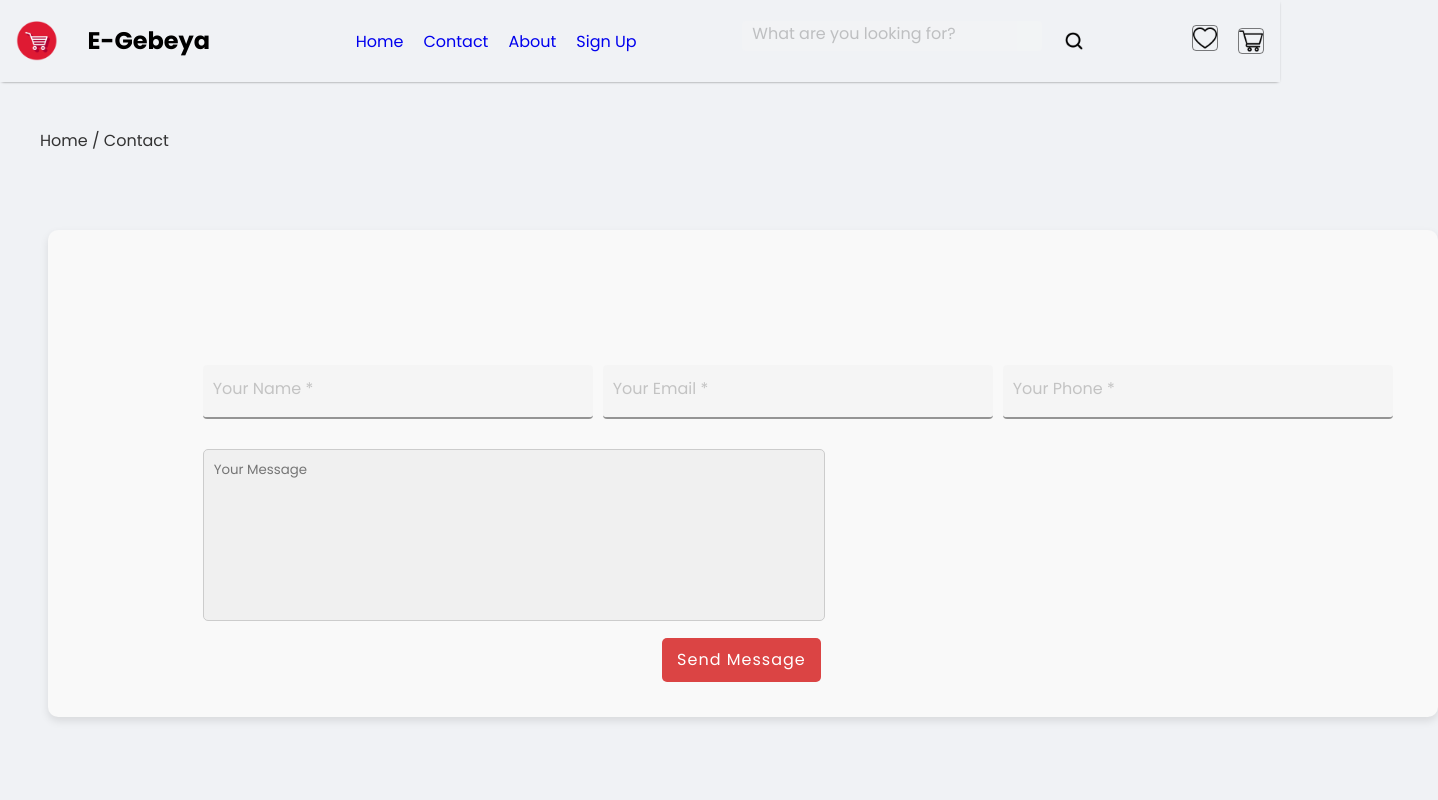
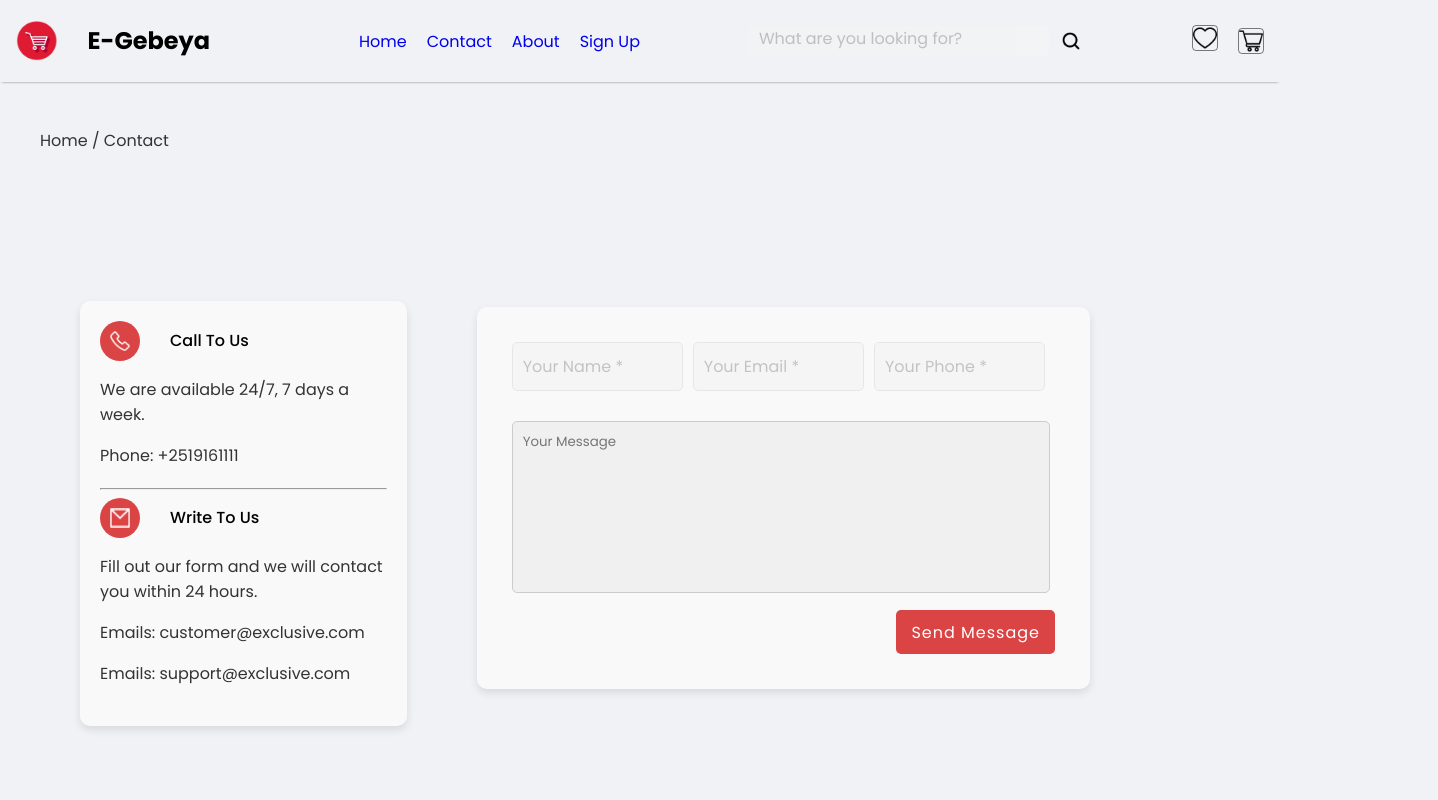
Before and after one commit to CybersoftInt/E-gebeya2, a React (Create React App) app: page /contact in a window 1280 px wide. Shown: the top 800 px of the page, 1438 px wide, since content can reach past the window. Built offline with nearby package versions, Linux system fonts and the light colour scheme.

Commit message:
Update Profile.css, Contact.css, Contact.jsx

```diff
--- a/src/Components/Profile/Profile.css
+++ b/src/Components/Profile/Profile.css
@@ -2,6 +2,7 @@
     display: flex;
     flex-direction: row;
     padding: 20px;
+    margin: auto;
 }
 
 
@@ -21,7 +22,7 @@
     font-weight: 600;
     font-size: 18px;
     color: #333;
-    margin-bottom: 15px;
+    /* margin-bottom: 15px; */
 }
 
 .profile p {
@@ -41,7 +42,7 @@
 
 .form-container {
     flex-grow: 1;
-    margin-top: 370px;
+    margin-top: 240px;
     padding: 20px;
     background: #fff;
     border-radius: 8px;
@@ -60,14 +61,14 @@
     font-weight: 600;
     font-size: 20px;
     color: #DB4444;
-    margin-bottom: 20px;
+    /* margin-bottom: 20px; */
 }
 
 .input {
     display: flex;
     flex-direction: row;
     justify-content: space-between;
-    margin-bottom: 20px;
+    /* margin-bottom: 20px; */
     gap: 30px;
 }
 
@@ -84,7 +85,7 @@ label {
     font-family: 'Poppins', sans-serif;
     font-size: 14px;
     color: #555;
-    margin-bottom: 5px;
+    /* margin-bottom: 5px; */
 }
 
 input {
@@ -98,11 +99,11 @@ input {
 }
 
 .password {
-    margin-bottom: 20px;
+    /* margin-bottom: 20px; */
 }
 
 .password .pass {
-    margin-bottom: 20px;
+    /* margin-bottom: 20px; */
 }
 
 .buttons {
--- a/src/Pages/Contact/Contact.css
+++ b/src/Pages/Contact/Contact.css
@@ -39,8 +39,9 @@ h1 {
 
 .right {
     flex: 2;
-    margin-top: -280px;
+    margin-top: -230px;
     margin-right: 30px;
+
 }
 
 .upper,
@@ -76,13 +77,11 @@ form {
 
 }
 
-fieldset {
+#contact-fieldset {
     border: none;
     padding: 0;
     max-width: 600px;
     margin: 0 auto;
-    margin-top: 100px;
-    margin-left: 120px;
 
 }
 
@@ -92,8 +91,8 @@ fieldset {
     margin-bottom: 20px;
 }
 
-input {
-    width: 10%;
+.details input {
+    width: 60%;
     padding: 10px;
     margin-bottom: 10px;
     border: 1px solid #ccc;
@@ -104,7 +103,7 @@ input {
 }
 
 textarea {
-    width: 50%;
+    width: 95%;
     padding: 10px;
     margin-bottom: 10px;
     border: 1px solid #ccc;
@@ -117,7 +116,7 @@ textarea {
 }
 
 .button-container {
-    margin-right: 48.5%;
+
     display: flex;
     justify-content: flex-end;
 }
--- a/src/Pages/Contact/Contact.jsx
+++ b/src/Pages/Contact/Contact.jsx
@@ -34,7 +34,7 @@ const Contact = () => {
         </div>
         <div className="right">
           <form className="form">
-            <fieldset>
+            <fieldset id='contact-fieldset'>
 
               <div className="details">
                 <input type="text" name="name" placeholder="Your Name *" required />
```
